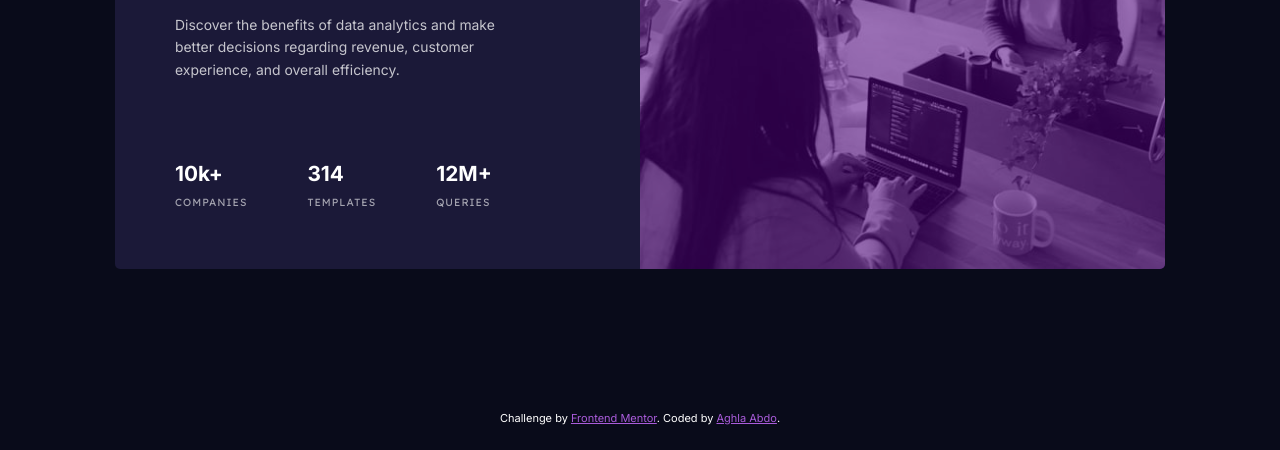
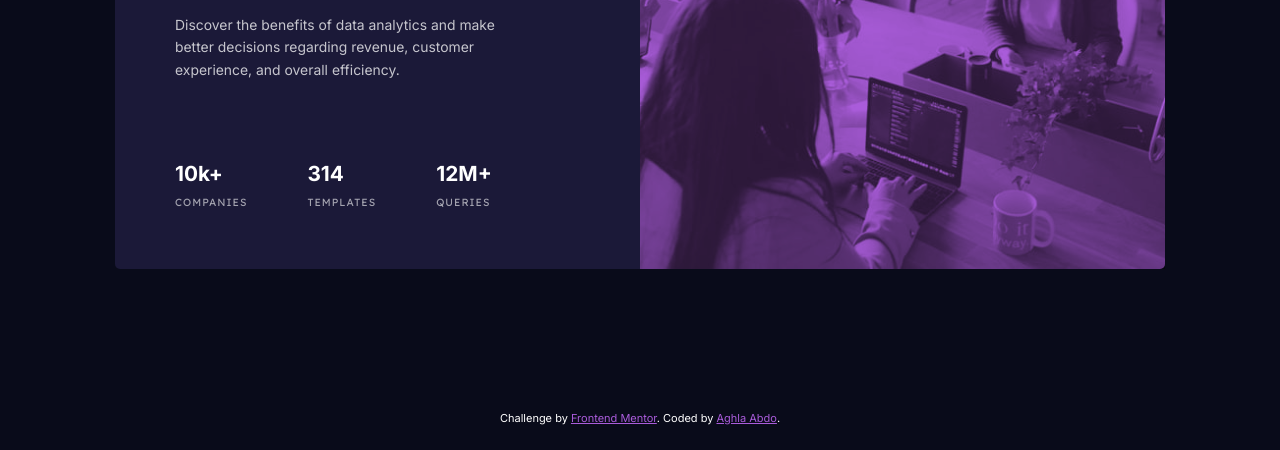
Before and after one commit to AghlaAbdo/Stats-preview-card-component, a plain HTML site: page index.html in a window 1280 px wide. Shown: the part 350-800 px from the top of the page. Drawn offline with Linux system fonts and the light colour scheme.

Commit message:
Update style.css

```diff
--- a/style.css
+++ b/style.css
@@ -58,15 +58,15 @@ span {
 }
 .right {
     width: 50%;
-    background-color: hsl(277, 100%, 25%);
+    background-color: hsl(277, 64%, 61%);
     border-radius: 0 5px 5px 0;
 }
 img {
     width: 100%;
-    opacity: .45;
     height: 100%;
+    mix-blend-mode:multiply;
     object-fit: cover;
-    border-radius: 0 5px 5px 0;
+    opacity: .75;
 }
 .mobile-image {
     display: none;
@@ -83,7 +83,8 @@ img {
     color: hsl(277, 64%, 61%);
 }
 @media (max-width: 800px) {
-    .container {
+    .container
+    {
         flex-direction: column;
         margin: 50px 15px 50px 15px;
     }
@@ -103,7 +104,6 @@ img {
     }
     .mobile-image {
         display: block;
-        border-radius: 5px 5px 0 0;
     }
     h1 {
         font-size: 1.6rem;
```
